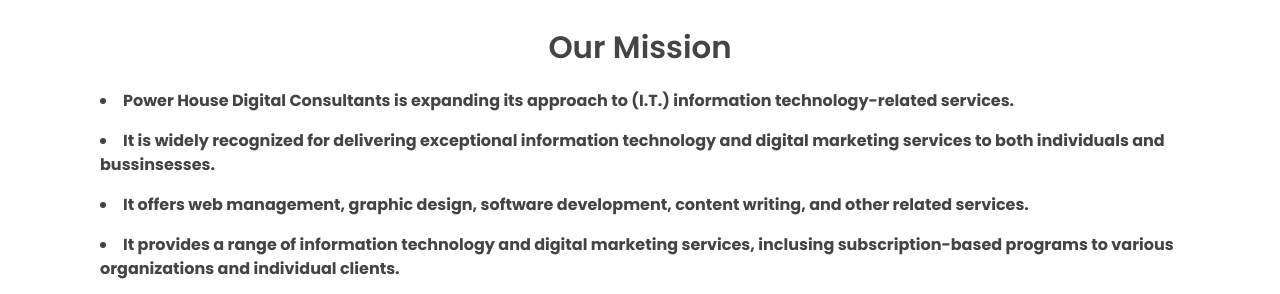
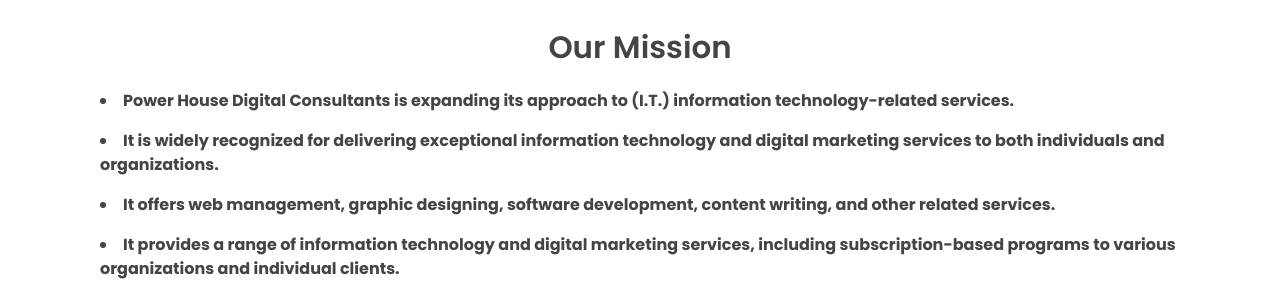
Before and after one commit to PowerHouse123456/powerhouse1, a plain HTML site: page index.html in a window 1280 px wide. Shown: the part 1980-2274 px from the top of the page. Drawn offline with nearby package versions, Linux system fonts and the light colour scheme; files whose address does not match are found by name.

Commit message:
Update index.html

```diff
--- a/index.html
+++ b/index.html
@@ -184,11 +184,11 @@
              <p class="text-info text-center" >
                 <b> <li>Power House Digital Consultants is expanding its approach to (I.T.) information technology-related services.</li></b>
              </p>
-                <p><b><li> It is widely recognized for delivering exceptional information technology and digital marketing services to both individuals and bussinsesses.</li></b></p>
+                <p><b><li> It is widely recognized for delivering exceptional information technology and digital marketing services to both individuals and organizations.</li></b></p>
 
-            <p><b><li>It offers web management, graphic design, software development, content writing, and other related services.
+            <p><b><li>It offers web management, graphic designing, software development, content writing, and other related services.
             </li></b></p>
-            <p><b><li>   It provides a range of information technology and digital marketing services, inclusing subscription-based programs to various organizations and individual clients.</li></b></p>
+            <p><b><li>   It provides a range of information technology and digital marketing services, including subscription-based programs to various organizations and individual clients.</li></b></p>
             <p><b><li>   With is expanding presence, the company has collaborated with numerous clients across Pakistan and is gaining recognition for the quality of its services.
             </li></b></p>
 
```
